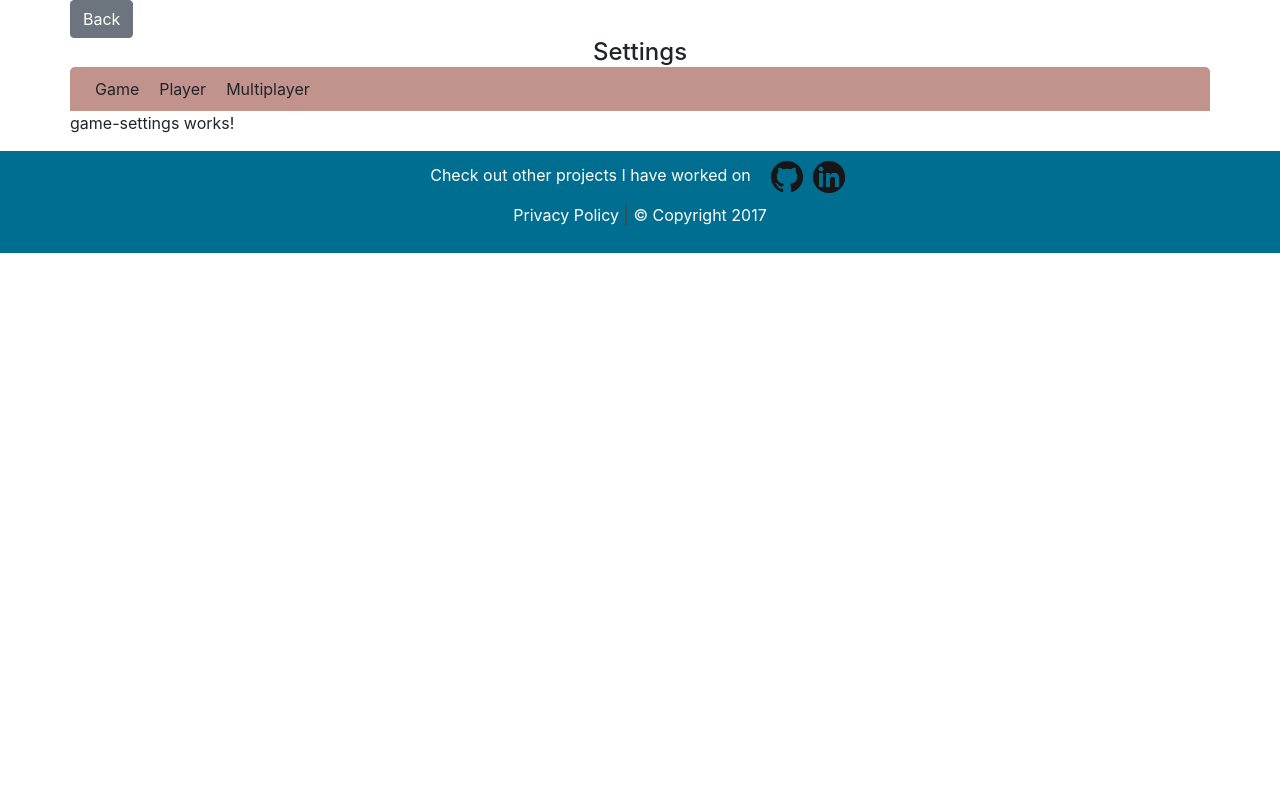
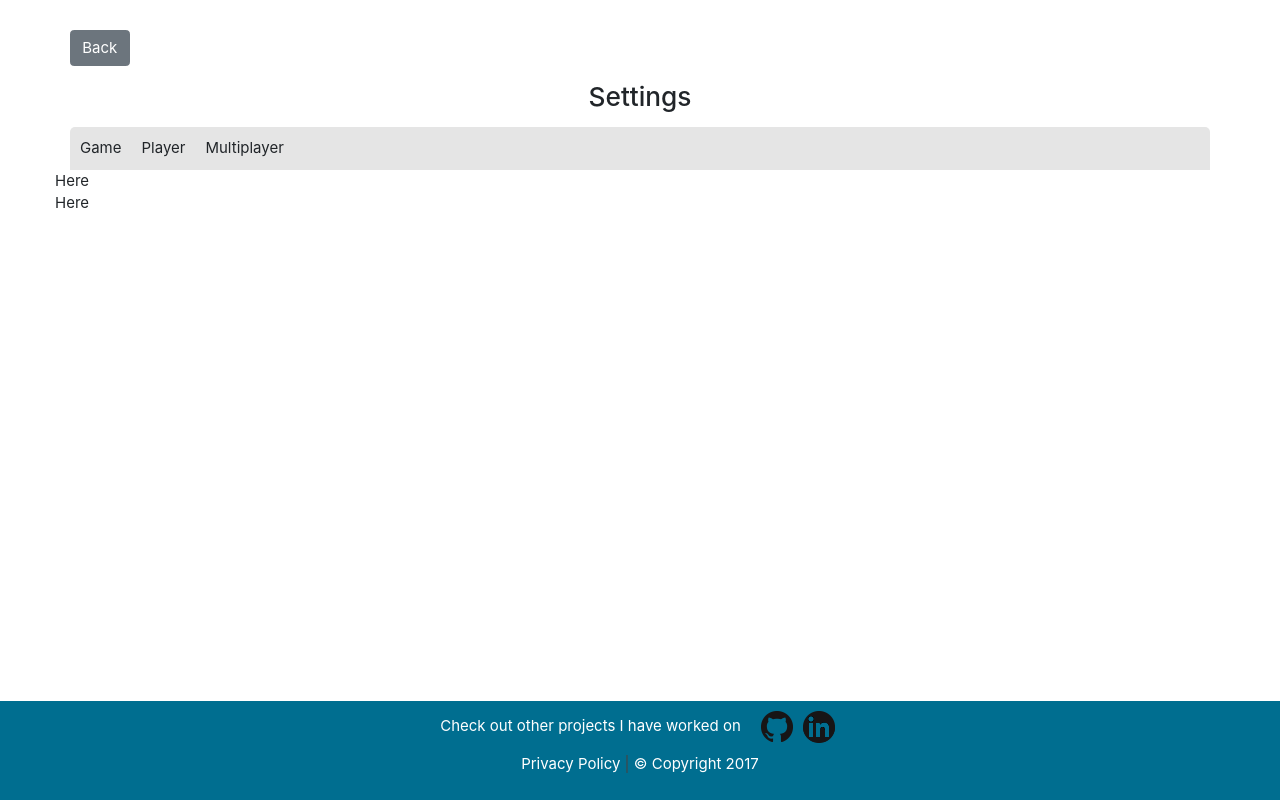
Before and after one commit to Domenick97/Bingo, an Angular app: page /bingo/settings in a window 1280 px wide. Built offline with nearby package versions, Linux system fonts and the light colour scheme.

Commit message:
Added styling for a sticky footer

```diff
--- a/src/app/app-routing.module.ts
+++ b/src/app/app-routing.module.ts
@@ -6,9 +6,8 @@ import { SettingsComponent } from './settings/settings.component';
 
 
 const routes: Routes = [
-  { path: '', redirectTo: '/home', pathMatch: 'full' },
   { path: 'bingo/play', component: BingoComponent },
-  { path: 'home', component: LandingPageComponent },
+  { path: '', component: LandingPageComponent },
   { path: 'bingo/settings', component: SettingsComponent }
 ];
 
--- a/src/app/app.component.css
+++ b/src/app/app.component.css
@@ -1,4 +1,7 @@
-body {
-  background-color: #111;
-  font: 15px/1.5 arial;
+.content {
+  flex: 1 0 auto;
 }
+
+.footer {
+  flex-shrink: 0;
+}
--- a/src/app/app.component.html
+++ b/src/app/app.component.html
@@ -1,2 +1,5 @@
-<router-outlet></router-outlet>
-<app-footer></app-footer>
+<div class="content">
+  <router-outlet></router-outlet>
+</div>
+
+<app-footer class="footer"></app-footer>
--- a/src/app/landing-page/landing-page.component.html
+++ b/src/app/landing-page/landing-page.component.html
@@ -30,8 +30,7 @@
     background-color: #3495ad;
   }
 </style>
-
-<section class="container-fluid" style="margin-bottom: 530px">
+<section class="container-fluid">
   <div class="row" style="background-color: #99c24d ">
     <div style="margin: 6em auto 6em auto; ">
       <h1>Ultimate Online Bingo</h1>
--- a/src/app/settings/game-settings/game-settings.component.html
+++ b/src/app/settings/game-settings/game-settings.component.html
@@ -1,3 +1,7 @@
-<p>
-  game-settings works!
-</p>
+<div class="row">
+  Here
+</div>
+
+<div class="row">
+  Here
+</div>
--- a/src/app/settings/settings.component.html
+++ b/src/app/settings/settings.component.html
@@ -1,12 +1,9 @@
-
-<head>
-  <title>Settings</title>
-</head>
-
 <style>
 .options {
-  background-color: #C2938D;
+  background-color: #e5e5e5;
   border-radius: 5px 5px 0 0;
+  width: 100%;
+  overflow: hidden;
 }
 
 ul {
@@ -27,15 +24,15 @@ li:hover {
 
 <body>
   <div class="container">
-    <div class="row">
+    <div class="row" style="margin-top: 2em;">
       <button class="btn btn-secondary" (click)="navToHome()">Back</button>
     </div>
-    <div class="row">
-      <h4 style="margin:auto">Settings</h4>
+    <div class="row" style="margin-top: 1em;margin-bottom: 1em">
+      <h3 style="margin:auto">Settings</h3>
     </div>
 
     <div class="row justify-content-center">
-      <div class="col options">
+      <div class="options">
         <ul>
           <li name='gameTab'>Game</li>
           <li name='playerTab'>Player</li>
--- a/src/app/settings/settings.component.ts
+++ b/src/app/settings/settings.component.ts
@@ -18,6 +18,6 @@ export class SettingsComponent implements OnInit {
   }
 
   navToHome(){
-    this.router.navigate(['/home'])
+    this.router.navigate(['/'])
   }
 }
--- a/src/styles.css
+++ b/src/styles.css
@@ -1,4 +1,11 @@
-body {
+html, body {
   background-color: #111;
   font: 15px/1.5 arial;
+  height: 100%;
 }
+
+app-root {
+  display: flex;
+  flex-direction: column;
+  height: 100vh;
+}
```
